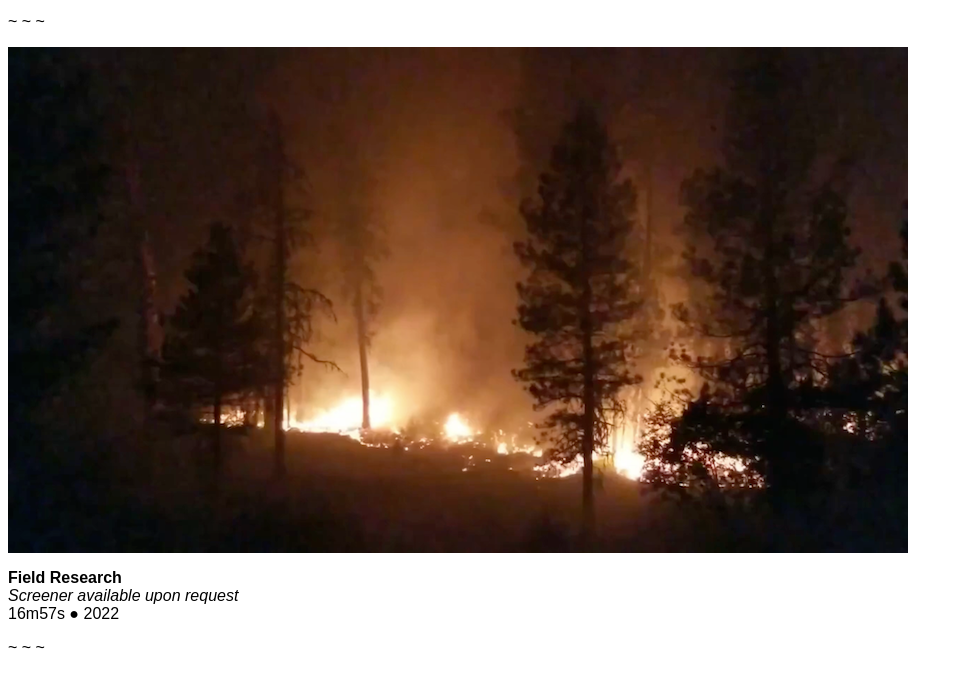
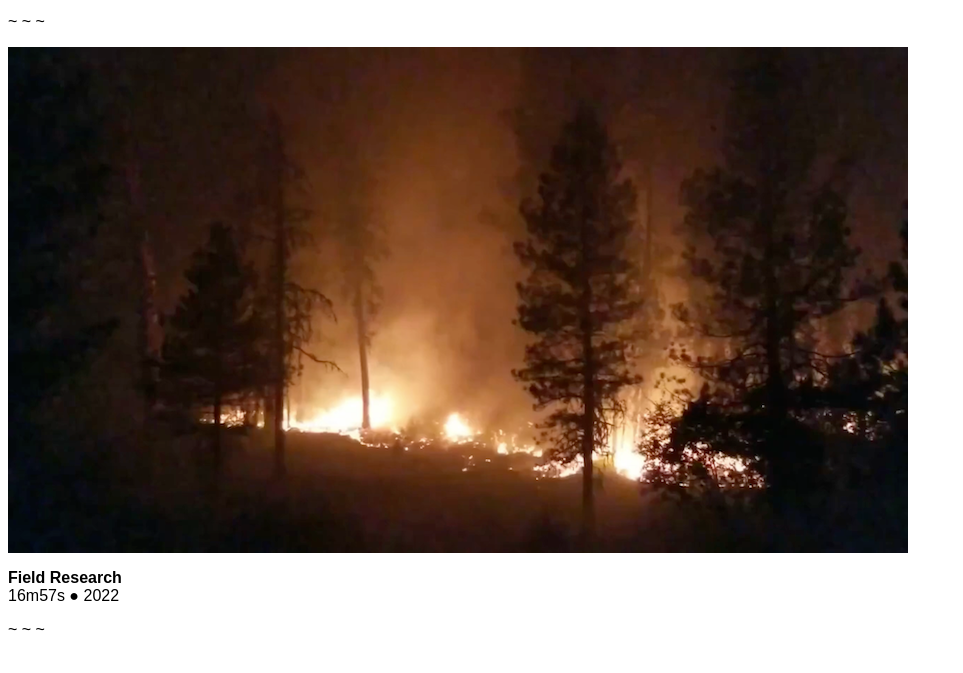
Before and after one commit to igottwophones1/paul-cellini-portfolio, a plain HTML site: page index.html in a window 1280 px wide. Shown: the part 8831-9504 px from the top of the page, without its empty margins (0-963 px from the left). Drawn offline with Linux system fonts and the light colour scheme.

Commit message:
Remove screener availability note from index.html

```diff
--- a/index.html
+++ b/index.html
@@ -214,8 +214,6 @@ Co-direction with Nathan Jacobson ● 6m ● 2024
 <p>
 <strong>Field Research</strong>
 <br>
-<i> Screener available upon request</i>
-<br>
 16m57s ● 2022
 </p>
 <p>~ ~ ~</p>
```
